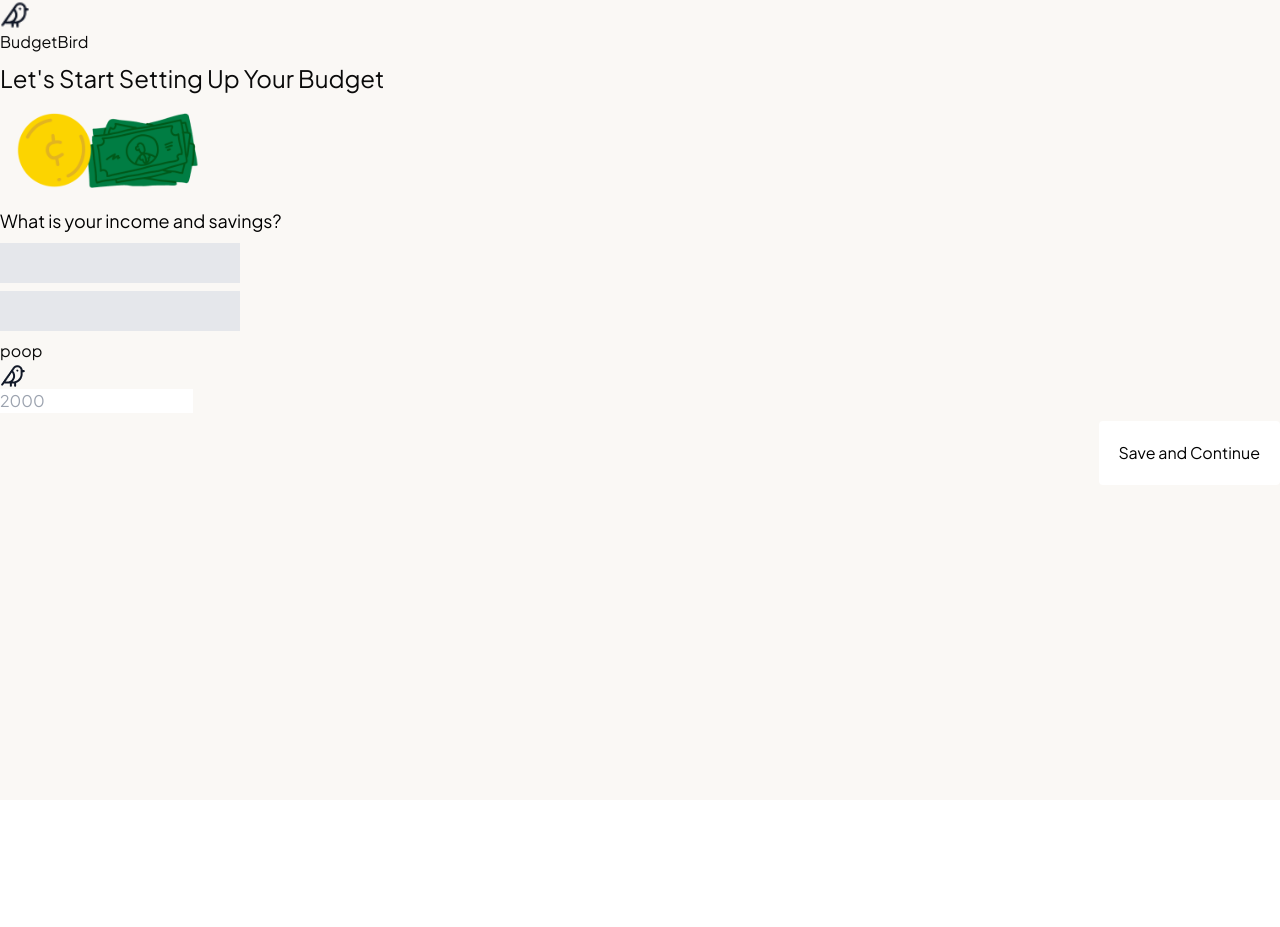
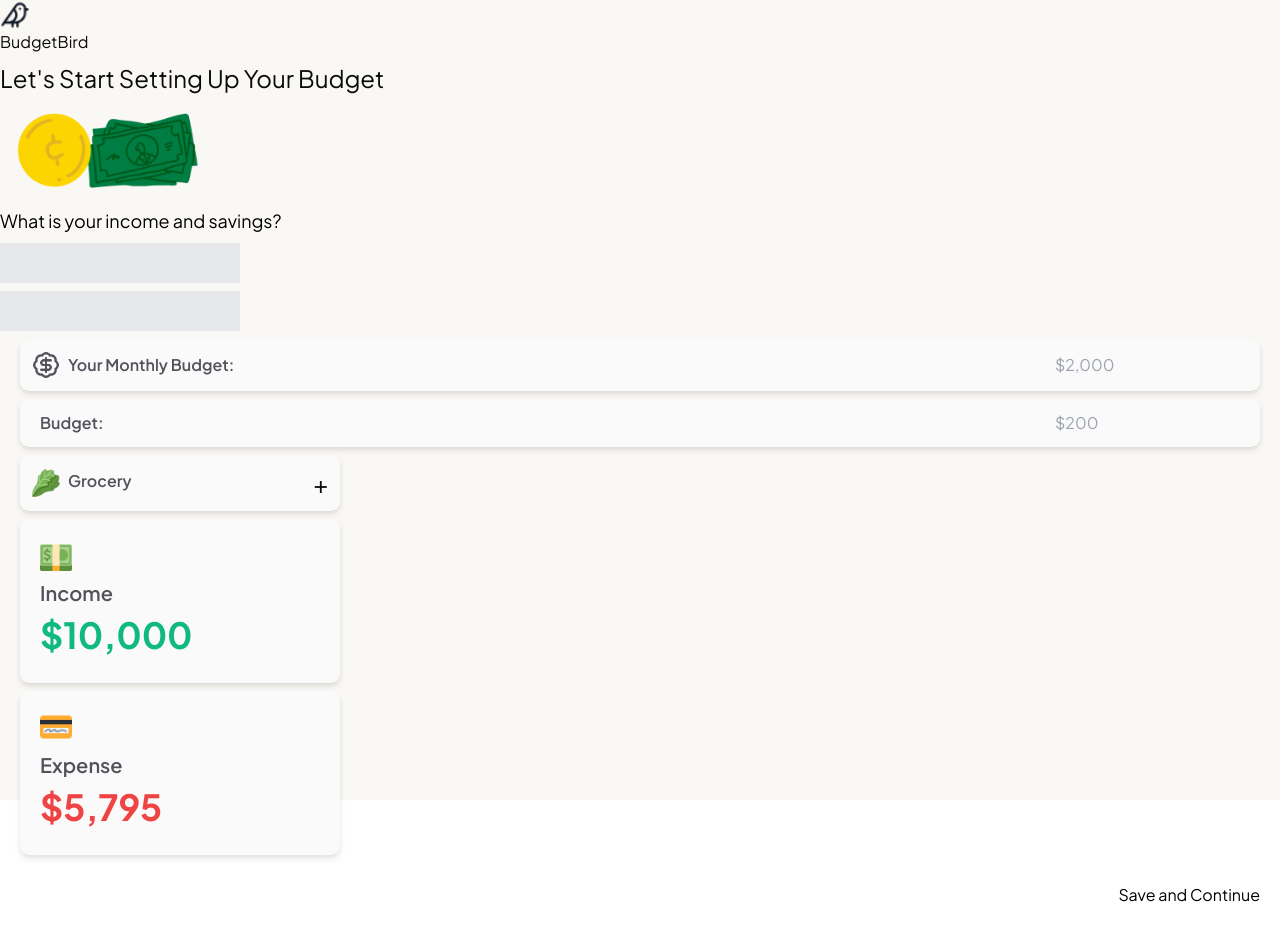
Before and after one commit to Theonlyhamstertoh/budgetbird, a Next.js app: page / in a window 1280 px wide. Before the commit the page ends 800 px from the top, so only its background shows below. Built offline with nearby package versions, Linux system fonts and the light colour scheme.

Commit message:
sprint 2

```diff
--- a/src/app/page.tsx
+++ b/src/app/page.tsx
@@ -3,9 +3,11 @@ import { cn } from "@/src/lib/utils";
 import Image from "next/image";
 import { useState } from "react";
 import { createClient } from "@supabase/supabase-js";
-import { BlurImage } from "@/src/components/ui/BlurImage";
-import { supabase } from "@/src/lib/supabase";
+// import { BlurImage } from "@/src/components/ui/BlurImage";
+// import { supabase } from "@/src/lib/supabase";
 import InputField from "../components/input-field";
+import OverviewCard from "../components/transaction/overview-card";
+import AddCategoryButton from "../components/category-add-button";
 
 // function Button() {
 //     return (
@@ -32,13 +34,38 @@ export default function HomePage() {
         <h2 className="text-2xl">Let's Start Setting Up Your Budget</h2>
       </div>
       {/* Coin Money  */}
-            <Image src="/coin-money.png" alt="Coin And Money " width="200" height="200" />
+      <Image
+        src="/coin-money.png"
+        alt="Coin And Money "
+        width="200"
+        height="200"
+      />
       <p className="text-black text-lg">What is your income and savings?</p>
       <div className="bg-gray-200 h-10 w-60 my-2"></div>
       <div className="bg-gray-200 h-10 w-60 my-2"></div>
-            <InputField label="poop" icon="/bird-logo.png" placeholder="2000" />
+      <InputField
+        label="Your Monthly Budget"
+        icon="/money-badge.png"
+        placeholder={2000.0}
+      />
+      <InputField label="Budget" placeholder={200} />
       {/* <div className="" */}
-            <button className="text-black bg-white  p-5 rounded cursor-pointer float-right">Save and Continue</button>
+      <AddCategoryButton label="Grocery" icon="/lettuce.png" />
+      <OverviewCard
+        icon="/money.png"
+        category="Income"
+        money={10000}
+        moneyColor="text-[#10B981]"
+      />
+      <OverviewCard
+        icon="/creddit-card.png"
+        category="Expense"
+        money={5795}
+        moneyColor="text-[#EF4444]"
+      />
+      <button className="text-black bg-white  p-5 rounded cursor-pointer float-right">
+        Save and Continue
+      </button>
     </div>
   );
 }
--- a/src/components/category-add-button.tsx
+++ b/src/components/category-add-button.tsx
@@ -1,8 +1,8 @@
 import React from "react";
 
 type AddCategoryButtonProps = {
-    icon?: string;
-    label: string;
+  icon?: string;
+  label: string;
 };
 /**
  *  *
@@ -12,7 +12,15 @@ type AddCategoryButtonProps = {
  */
 
 function AddCategoryButton({ icon, label }: AddCategoryButtonProps) {
-    return <div>AddCategoryButton</div>;
+  return (
+    <div className="bg-[#FAFAFA] rounded-md drop-shadow-md w-80 m-5 p-3 flex justify-between items-center">
+      <div className="flex">
+        {icon && <img src={icon} alt="icon" className="w-7" />}
+        <h3 className="mx-2 font-semibold text-zinc-600">{label}</h3>
+      </div>
+      <h2 className="text-2xl cursor-pointer">+</h2>
+    </div>
+  );
 }
 
 export default AddCategoryButton;
--- a/src/components/input-field.tsx
+++ b/src/components/input-field.tsx
@@ -1,17 +1,30 @@
 interface InputFields {
-    label: string;
-    placeholder: string;
-    icon: string;
+  label: string;
+  placeholder: string | number;
+  icon?: string;
 }
 
 const InputField = ({ label, placeholder, icon }: InputFields) => {
-    return (
-        <div className="input-container">
-            <label htmlFor="input">{label}</label>
-            <img src={icon} alt="icon" />
-            <input type="text" placeholder={placeholder} id="input" />
-        </div>
-    );
+  return (
+    <div className="bg-[#FAFAFA] rounded-md drop-shadow-md m-5 p-3 flex justify-between ">
+      <div className="flex items-center">
+        {icon && <img src={icon} alt="icon" className="w-7" />}
+        <label htmlFor="input" className="mx-2 font-semibold text-zinc-600">
+          {label}:
+        </label>
+      </div>
+      <input
+        type="text"
+        placeholder={
+          typeof placeholder === "number"
+            ? `$${placeholder.toLocaleString()}`
+            : String(placeholder)
+        }
+        id="input"
+        className="bg-transparent"
+      />
+    </div>
+  );
 };
 
 export default InputField;
--- a/src/components/transaction/overview-card.tsx
+++ b/src/components/transaction/overview-card.tsx
@@ -1,9 +1,10 @@
 import React from "react";
 
 type OverviewCardProps = {
-    icon: string;
-    category: string;
-    money: number;
+  icon: string;
+  category: string;
+  money: number;
+  moneyColor: string;
 };
 /**
  *
@@ -12,8 +13,25 @@ type OverviewCardProps = {
  *
  */
 
-function OverviewCard({ icon, category, money }: OverviewCardProps) {
-    return <div>OverviewCard</div>;
+function OverviewCard({
+  icon,
+  category,
+  money,
+  moneyColor,
+}: OverviewCardProps) {
+  return (
+    <div className="bg-[#FAFAFA] rounded-md w-80 drop-shadow-md m-5">
+      <div className="p-5">
+        <img src={icon} alt="icon" className="w-8" />
+        <h3 className="text-xl font-semibold text-[#52525B] my-2">
+          {category}
+        </h3>
+        <h1 className={`text-4xl font-bold  ${moneyColor} my-2`}>
+          ${money.toLocaleString()}
+        </h1>
+      </div>
+    </div>
+  );
 }
 
 export default OverviewCard;
```
Lines whose indentation alone changed are shown as unchanged.
